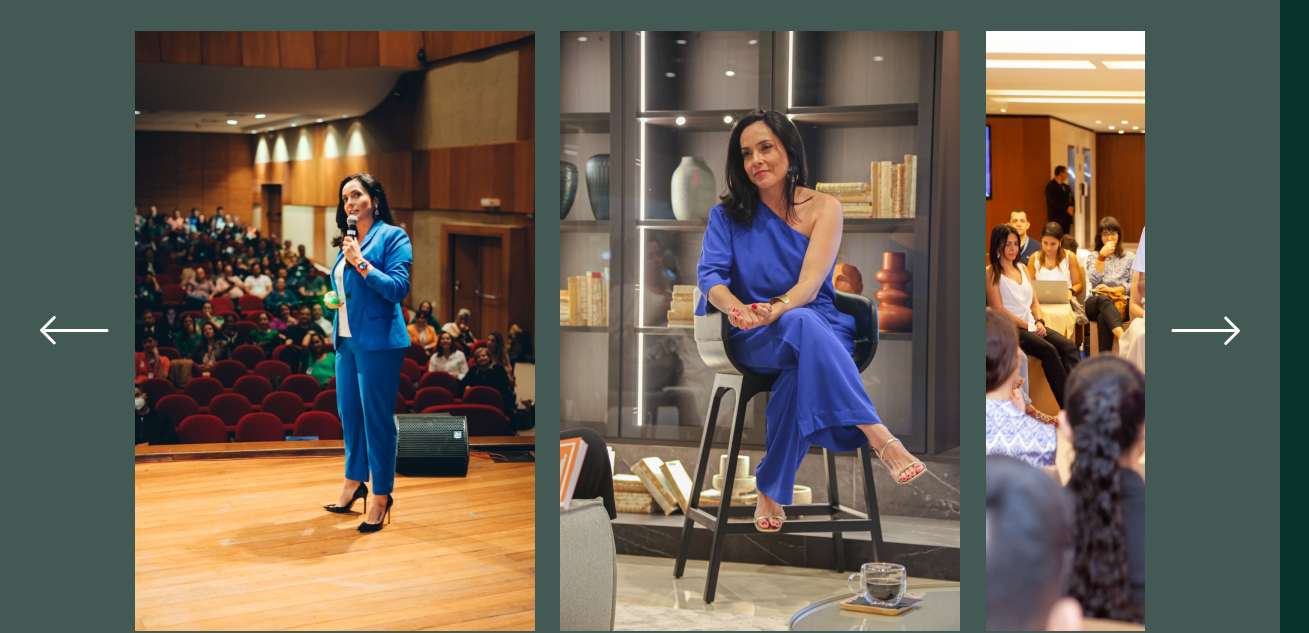
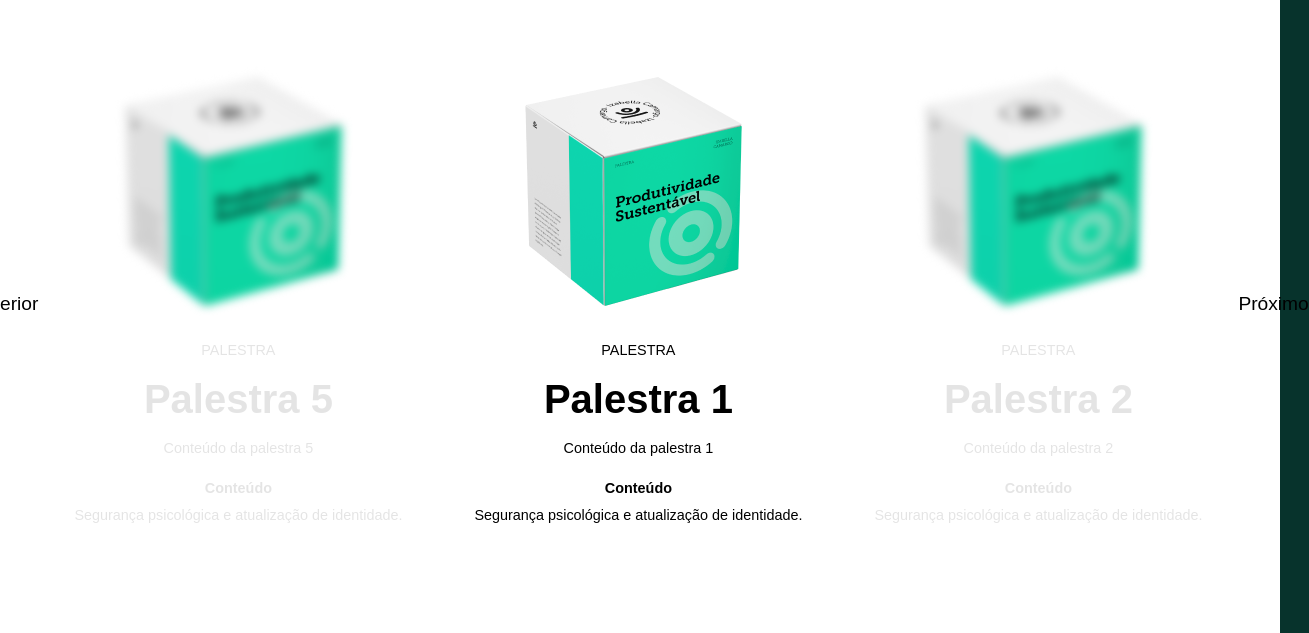
Before and after one commit to castrosgabriel/iza-camargo, a React (Vite) app: page /palestras in a window 1280 px wide. Shown: the part 896-1529 px from the top of the page, 1309 px wide, since content can reach past the window. Built offline with nearby package versions, Linux system fonts and the light colour scheme; a web font is replaced by a local one.

Commit message:
v0 slider palestra

```diff
--- /dev/null
+++ b/src/assets/png/palestras/index.ts
@@ -0,0 +1,5 @@
+import PngPalestra1 from './palestra-1.png';
+
+export {
+    PngPalestra1
+}
--- a/src/components/contato/Contato.tsx
+++ b/src/components/contato/Contato.tsx
@@ -13,7 +13,12 @@ const Contato = () => {
                 pageName='Contato'
                 quote='Quem dorme mal, vive mal! Como anda o seu sono?'
             />
-            <FormSection />
+            <FormSection
+                title='Entre em contato'
+                text='Lorem ipsum dolor sit amet, consectetur adipiscing elit.
+                Phasellus iaculis pharetra erat, non suscipit ante.
+                Vestibulum gravida finibus dapibus.'
+            />
             <Footer />
         </>
     )
--- a/src/components/form/FormSection.tsx
+++ b/src/components/form/FormSection.tsx
@@ -2,22 +2,18 @@ import Button from '../button/Button';
 import InputField from './InputField';
 import './form.css';
 
-const FormSection = () => {
+type FormSectionProps = {
+    title: string,
+    text: string
+}
+
+const FormSection = ({ title, text }: FormSectionProps) => {
     return (
         <div className='form-section'>
             <div className='form-section-content'>
                 <div className='form-txt'>
-                    <h3>
-                        Invista na saúde mental de sua empresa.
-                    </h3>
-                    <p>
-                        Lorem ipsum dolor sit amet, consectetur adipiscing elit.
-                        Phasellus iaculis pharetra erat, non suscipit ante. Vestibulum
-                        gravida finibus dapibus. Etiam congue augue non rutrum sagittis.
-                        Aliquam a ornare augue, in scelerisque magna. Sed vitae nisi et
-                        ligula semper ullamcorper tempus efficitur magna. Phasellus justo
-                        lectus, tempus pulvinar lacus a, tincidunt sagittis odio.
-                    </p>
+                    <h3>{title}</h3>
+                    <p>{text}</p>
                 </div>
                 <div className='form-wrapper-container'>
                     <div className='form-wrapper'>
--- a/src/components/mentorias/Mentorias.tsx
+++ b/src/components/mentorias/Mentorias.tsx
@@ -3,6 +3,7 @@ import Footer from "../footer/Footer";
 import GaleryTestimonal from "../galery/GaleryTestimonal";
 import HeroInternal from "../hero/HeroInternal";
 import MenuWrapper from "../menu/MenuWrapper";
+import FormSection from "../form/FormSection";
 
 const Mentorias = () => {
     return (
@@ -13,6 +14,18 @@ const Mentorias = () => {
                 pageName='Mentorias'
                 quote='O quanto você está se incluindo nas suas 35 mil escolhas diárias?'
             />
+            <FormSection
+                title='Agende agora a sua mentoria'
+                text='Lorem ipsum dolor sit amet, consectetur adipiscing elit.
+                Phasellus iaculis pharetra erat, non suscipit ante. Vestibulum
+                gravida finibus dapibus. Etiam congue augue non rutrum sagittis.
+                Aliquam a ornare augue, in scelerisque magna. Sed vitae nisi et
+                ligula semper ullamcorper tempus efficitur magna. Phasellus justo
+                 lectus, tempus pulvinar lacus a, tincidunt sagittis odio. Etiam
+                  congue augue non rutrum sagittis. Aliquam a ornare augue, in
+                  scelerisque magna. Sed vitae nisi et ligula semper ullamcorper
+                  tempus efficitur magna.'
+            />
             <GaleryTestimonal />
             <Footer />
         </>
--- /dev/null
+++ b/src/components/palestras/Palestra.css
@@ -0,0 +1,36 @@
+.slider-container{
+    width: 100vw;
+    height: 100vh;
+    background-color: var(--c-white);
+    align-items: center;
+    justify-content: center;
+    display: flex;
+}
+
+.slider-container .slider-content{
+    display: flex;
+    justify-content: center;
+    align-items: center;
+    width: 100%;
+    height: 100%;
+    max-width: var(--max-width);
+}
+
+.slider-container .slider-item {
+    display: flex;
+    flex-direction: column;
+    justify-content: center;
+    align-items: center;
+    width: 40rem;
+}
+
+.slider-container .slider-item .slider-text{
+    display: flex;
+    flex-direction: column;
+    justify-content: center;
+    align-items: center;
+    padding: 20px;
+    text-align: center;
+    gap: 1rem
+
+}
--- a/src/components/palestras/Palestras.tsx
+++ b/src/components/palestras/Palestras.tsx
@@ -1,4 +1,5 @@
 import { PngPalestraHero } from "../../assets/png";
+import { PngPalestra1 } from "../../assets/png/palestras";
 import Footer from "../footer/Footer";
 import FormSection from "../form/FormSection";
 import Galery from "../galery/Galery";
@@ -6,6 +7,36 @@ import GaleryTestimonal from "../galery/GaleryTestimonal";
 import HeroInternal from "../hero/HeroInternal";
 import MenuWrapper from "../menu/MenuWrapper";
 import { imgArray } from "../minha-historia/MinhaHistoria";
+import SliderPalestra from "./SliderPalestra";
+
+const items = [
+    {
+        img: PngPalestra1,
+        name: 'Palestra 1',
+        content: 'Conteúdo da palestra 1'
+    },
+    {
+        img: PngPalestra1,
+        name: 'Palestra 2',
+        content: 'Conteúdo da palestra 2'
+    },
+    {
+        img: PngPalestra1,
+        name: 'Palestra 3',
+        content: 'Conteúdo da palestra 3'
+    },
+    {
+        img: PngPalestra1,
+        name: 'Palestra 4',
+        content: 'Conteúdo da palestra 4'
+    },
+    {
+        img: PngPalestra1,
+        name: 'Palestra 5',
+        content: 'Conteúdo da palestra 5'
+    },
+]
+
 
 const Palestras = () => {
     return (
@@ -16,6 +47,7 @@ const Palestras = () => {
                 pageName='Palestras'
                 quote='Não há uma vida pessoal e outra profissional'
             />
+            <SliderPalestra itemsArray={items} />
             <Galery>
                 {
                     imgArray.map((img: any, index: number) => {
@@ -25,7 +57,14 @@ const Palestras = () => {
                     })
                 }
             </Galery>
-            <FormSection />
+            <FormSection
+                title='Invista na saúde mental de sua empresa.'
+                text='Lorem ipsum dolor sit amet, consectetur adipiscing elit.
+                Phasellus iaculis pharetra erat, non suscipit ante. Vestibulum
+                gravida finibus dapibus. Etiam congue augue non rutrum sagittis.
+                Aliquam a ornare augue, in scelerisque magna. Sed vitae nisi et
+                ligula semper ullamcorper tempus efficitur magna. Phasellus justo
+                lectus, tempus pulvinar lacus a, tincidunt sagittis odio. ' />
             <GaleryTestimonal />
             <Footer />
         </>
--- /dev/null
+++ b/src/components/palestras/SliderPalestra.tsx
@@ -0,0 +1,114 @@
+import { useEffect, useRef, useState } from 'react';
+import './Palestra.css';
+import gsap from 'gsap';
+
+type SliderPalestraProps = {
+    itemsArray: Array<{
+        img: string,
+        name: string,
+        content: string
+    }>
+}
+
+const SliderPalestra = ({ itemsArray }: SliderPalestraProps) => {
+    const [activeIndex, setActiveIndex] = useState(0);
+    const sliderRef = useRef<HTMLDivElement>(null);
+
+    useEffect(() => {
+        const slider = sliderRef.current;
+        const sliderItems = slider?.querySelectorAll('.slider-item');
+
+        if (slider && sliderItems) {
+          gsap.to(sliderItems, {
+            duration: 0.5,
+            x: '-100%',
+            onComplete: () => {
+              setActiveIndex(activeIndex);
+              gsap.fromTo(
+                sliderItems,
+                { x: '-100%' },
+                { duration: 0.5, x:0 , opacity: 1, stagger: 0.2 }
+              );
+            }
+          });
+        }
+      }, [activeIndex]);
+
+    const getFirstItemIndex = (activeIndex: number) => {
+        if (activeIndex === 0) {
+            return itemsArray.length - 1;
+        }
+        return activeIndex - 1;
+    }
+    const getLastItemIndex = (activeIndex: number) => {
+        if (activeIndex === itemsArray.length - 1) {
+            return 0;
+        }
+        return activeIndex + 1;
+    }
+
+    const goToNextSlide = () => {
+        if (activeIndex === itemsArray.length - 1) {
+            setActiveIndex(0);
+        } else {
+            setActiveIndex(activeIndex + 1);
+        }
+    }
+    const goToPrevSlide = () => {
+        if (activeIndex === 0) {
+            setActiveIndex(itemsArray.length - 1);
+        } else {
+            setActiveIndex(activeIndex - 1);
+        }
+    }
+
+    const renderFirstItem = () => {
+        return itemsArray[getFirstItemIndex(activeIndex)];
+    }
+
+    const renderLastItem = () => {
+        return itemsArray[getLastItemIndex(activeIndex)];
+    }
+
+    return (
+        <div className='slider-container'>
+            <button className='slider-button' onClick={goToPrevSlide}>Anterior</button>
+            <div className='slider-content' ref={sliderRef}>
+                <div className='slider-item' key={getFirstItemIndex(activeIndex)}>
+                    <img style={{filter:'blur(5px)'}} src={renderFirstItem().img} />
+                    <div style={{opacity:0.1}} className='slider-text'>
+                        <p>PALESTRA</p>
+                        <h3>{renderFirstItem().name}</h3>
+                        <p>{renderFirstItem().content}</p>
+                        <p><b>Conteúdo</b>
+                            <br />Segurança psicológica e atualização de identidade.</p>
+                    </div>
+                </div>
+                <div className='slider-item' key={activeIndex}>
+                    <img src={itemsArray[activeIndex].img} />
+                    <div className='slider-text'>
+                        <p>PALESTRA</p>
+                        <h3>{itemsArray[activeIndex].name}</h3>
+                        <p>{itemsArray[activeIndex].content}</p>
+                        <p><b>Conteúdo</b>
+                            <br />Segurança psicológica e atualização de identidade.</p>
+                    </div>
+                </div>
+                <div className='slider-item' key={getLastItemIndex(activeIndex)}>
+                    <img style={{filter:'blur(5px)'}} src={renderLastItem().img} />
+                    <div style={{opacity:0.1}} className='slider-text'>
+                        <p>PALESTRA</p>
+                        <h3>{renderLastItem().name}</h3>
+                        <p>{renderLastItem().content}</p>
+                        <p><b>Conteúdo</b>
+                            <br />Segurança psicológica e atualização de identidade.</p>
+                    </div>
+                </div>
+            </div>
+            <button className='slider-button' onClick={goToNextSlide}>Próximo</button>
+
+        </div>
+    )
+}
+
+export default SliderPalestra
```
Also changed, not shown: src/assets/png/palestras/palestra-1.png (added).
